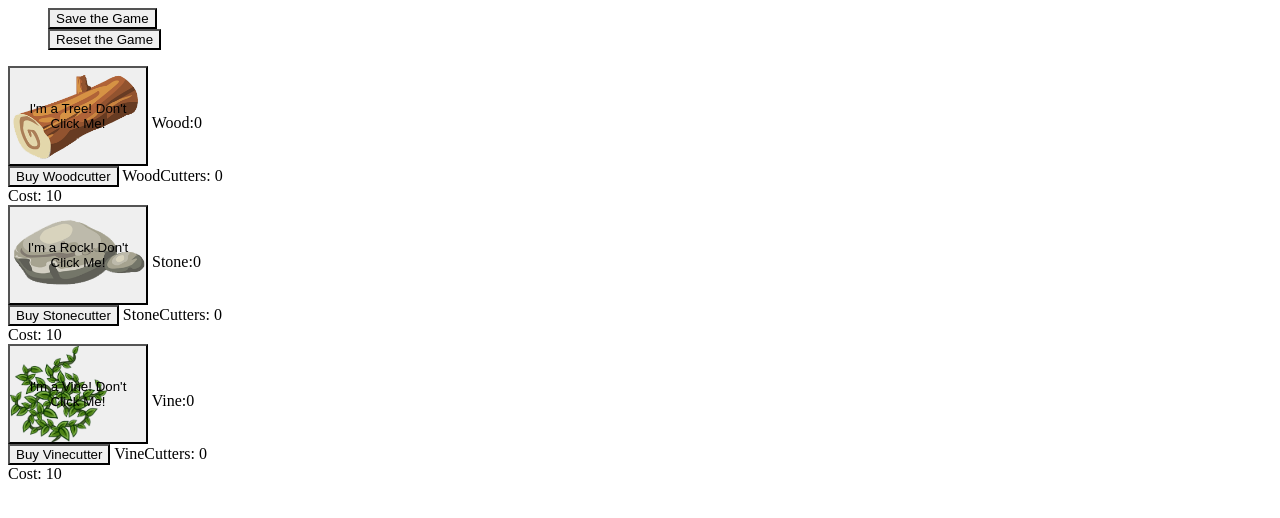
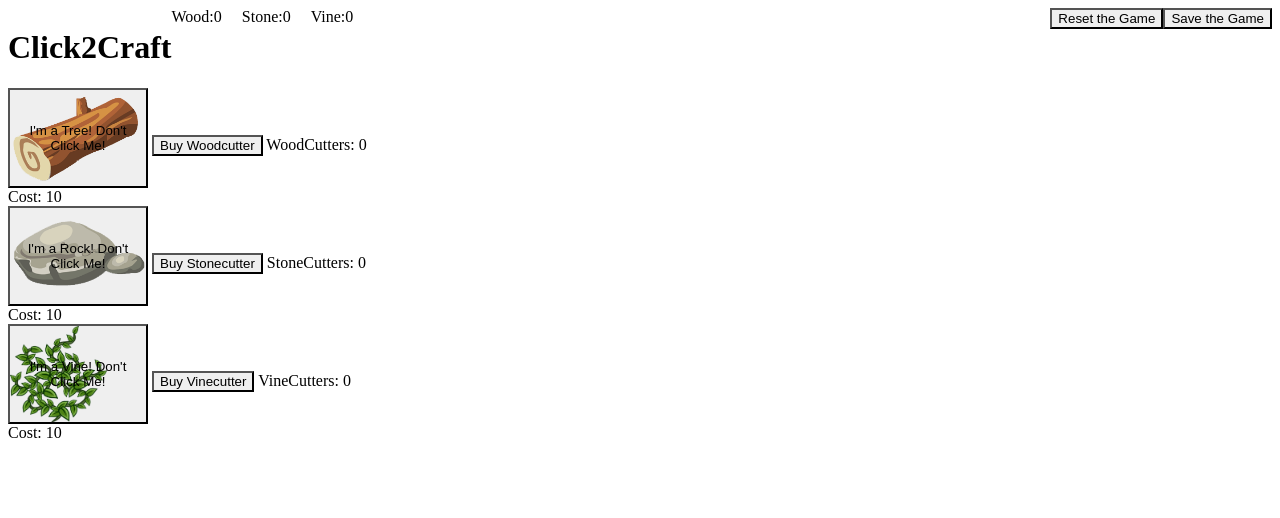
Before and after one commit to BuckleyRob/DontClickThat, a plain HTML site: page index.html in a window 1280 px wide. Drawn offline with Linux system fonts and the light colour scheme.

Commit message:
rearranged a bit of the UI

```diff
--- a/index.html
+++ b/index.html
@@ -3,31 +3,40 @@
 		<link rel="stylesheet" type="text/css" href="buttonImages.css"/>
 		<link rel="stylesheet" type="text/css" href="userInterface.css"/>
 	</HEAD>
-	<BODY>
+	<HEADER>
+		<h1 class="floatL">Click2Craft</h1>
+		<div id="Resources">
+			<ul class="no-bullet">
+				<li>Wood:<span id="woodDisp">0</span></li>
+				<li>Stone:<span id="stoneDisp">0</span></li>
+				<li>Vine:<span id="vineDisp">0</span></li>
+			</ul>
+		</div>
 		<div id="MenuBar">
 			<ul class="no-bullet">
-				<li><button onClick="save()">Save the Game</button></li>
-				<li><button onClick="resetSave()">Reset the Game</button></li>
+				<li class="floatR"><button onClick="save()">Save the Game</button></li>
+				<li class="floatR"><button onClick="resetSave()">Reset the Game</button></li>
 			</ul>
 		</div>
+		<div class="clear"/>
+	</HEADER>
+	<BODY>
+
 		<div id="Gatherables">
-			<div>
+			<div class="gatherable">
 				<button class="img-tree size-mid" onClick="gatherableClick('wood',1)">I'm a Tree! Don't Click Me!</button>
-				Wood:<span id="woodDisp">0</span><br />
 				<button onClick="buyGatherableCutterClick('wood')">Buy Woodcutter</button>
 				WoodCutters: <span id="woodCutters">0</span><br/>
 				Cost: <span id="woodCutterCost">10</span>
 			</div>
-			<div>
+			<div class="gatherable">
 				<button class="img-stone size-mid" onClick="gatherableClick('stone',1)">I'm a Rock! Don't Click Me!</button>
-				Stone:<span id="stoneDisp">0</span><br />
 				<button onClick="buyGatherableCutterClick('stone')">Buy Stonecutter</button>
 				StoneCutters: <span id="stoneCutters">0</span><br/>
 				Cost: <span id="stoneCutterCost">10</span>
-			</div>
+			</div class="gatherable">
 			<div>
 				<button class="img-vine size-mid" onClick="gatherableClick('vine',1)">I'm a Vine! Don't Click Me!</button>
-				Vine:<span id="vineDisp">0</span><br />
 				<button onClick="buyGatherableCutterClick('vine')">Buy Vinecutter</button>
 				VineCutters: <span id="vineCutters">0</span><br/>
 				Cost: <span id="vineCutterCost">10</span>
--- a/userInterface.css
+++ b/userInterface.css
@@ -1,5 +1,21 @@
 body{
 }
-#MenuBar ul {
+.no-bullet {
 	list-style-type: none;
 }
+.floatR {
+	float:right;
+}
+.floatL {
+	float:left;
+}
+.clear {
+	clear:both;
+}
+ .gatherable {
+
+}
+#Resources ul li {
+	float:left;
+	padding-right:20px;
+}
```
